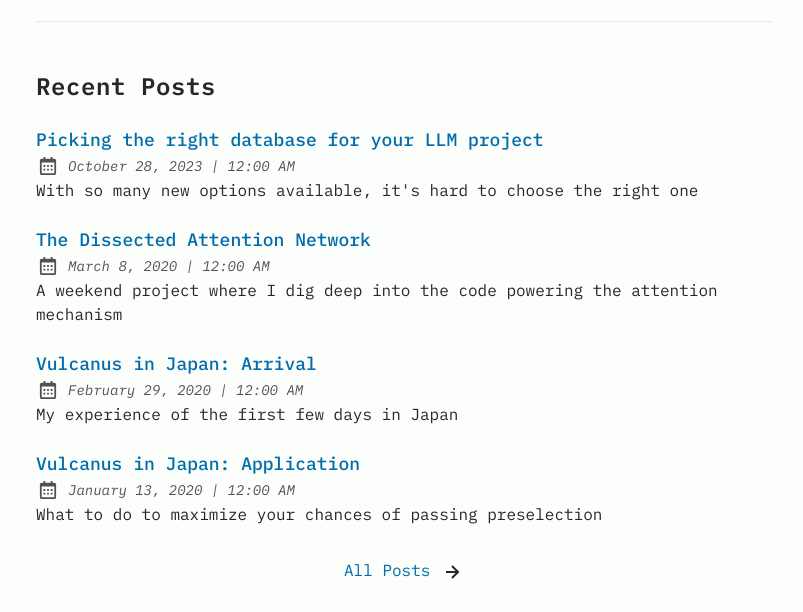
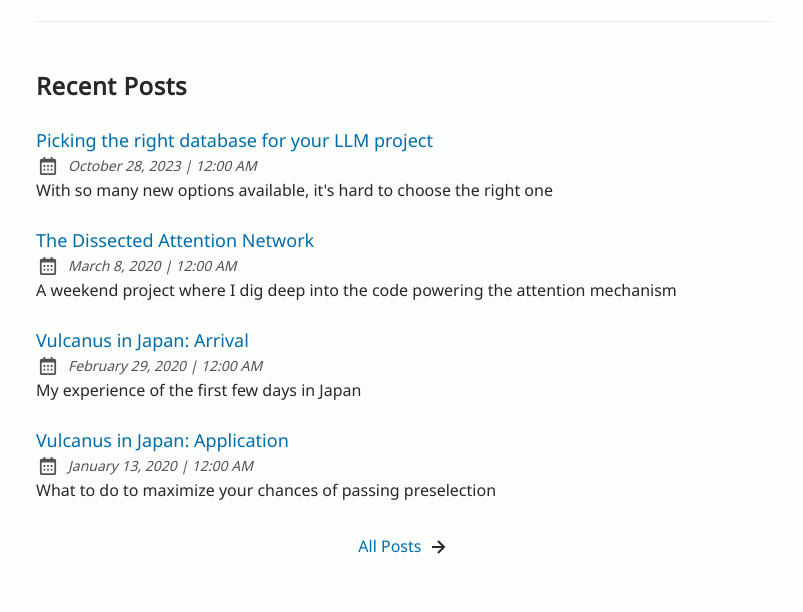
Before and after one commit to mariomeissner/astro-blog, an Astro site: page / in a window 1280 px wide. Shown: the part 432-1044 px from the top of the page, without its empty margins (236-1039 px from the left). Built offline with nearby package versions, Linux system fonts and the light colour scheme; Astro itself is replaced by a stand-in of ours; some packages are replaced by stand-ins of ours.

Commit message:
Change font and colors

```diff
--- a/src/layouts/Layout.astro
+++ b/src/layouts/Layout.astro
@@ -59,7 +59,7 @@ const socialImageURL = new URL(
     <link rel="preconnect" href="https://fonts.googleapis.com" />
     <link rel="preconnect" href="https://fonts.gstatic.com" crossorigin />
     <link
-      href="https://fonts.googleapis.com/css2?family=IBM+Plex+Mono:ital,wght@0,400;0,500;0,600;0,700;1,400;1,600&display=swap"
+      href="https://fonts.googleapis.com/css2?family=Noto+Sans"
       rel="stylesheet"
     />
 
--- a/src/styles/base.css
+++ b/src/styles/base.css
@@ -13,12 +13,12 @@
     --color-border: 236, 233, 233;
   }
   html[data-theme="dark"] {
-    --color-fill: 33, 39, 55;
+    --color-fill: 15, 23, 42;
     --color-text-base: 234, 237, 243;
-    --color-accent: 255, 107, 1;
+    --color-accent: 139, 92, 246;
     --color-card: 52, 63, 96;
     --color-card-muted: 138, 51, 2;
-    --color-border: 171, 75, 8;
+    --color-border: 124, 58, 237;
   }
   #sun-svg,
   html[data-theme="dark"] #moon-svg {
@@ -29,7 +29,7 @@
     display: block;
   }
   body {
-    @apply flex min-h-screen flex-col bg-skin-fill font-mono text-skin-base
+    @apply flex min-h-screen flex-col bg-skin-fill text-skin-base
     selection:bg-skin-accent selection:bg-opacity-70 selection:text-skin-inverted;
   }
   section,
--- a/tailwind.config.cjs
+++ b/tailwind.config.cjs
@@ -57,7 +57,8 @@ module.exports = {
       transparent: "transparent",
     },
     fontFamily: {
-      mono: ["IBM Plex Mono", "monospace"],
+      sans: ["Noto Sans", "sans-serif"],
+      mono: ["JetBrains Mono", "monospace"],
     },
     // },
   },
```
